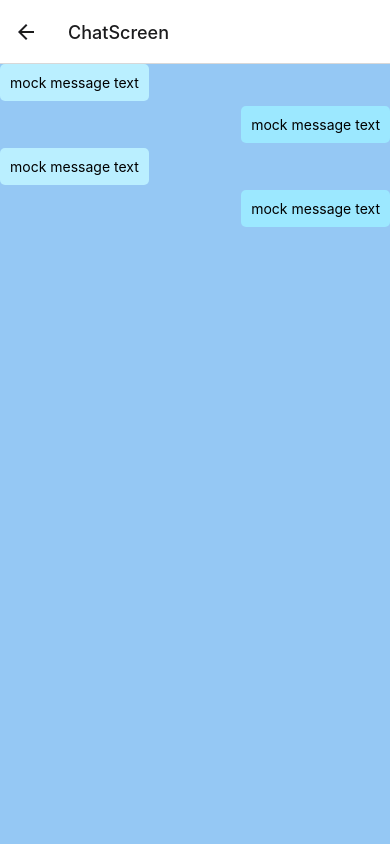
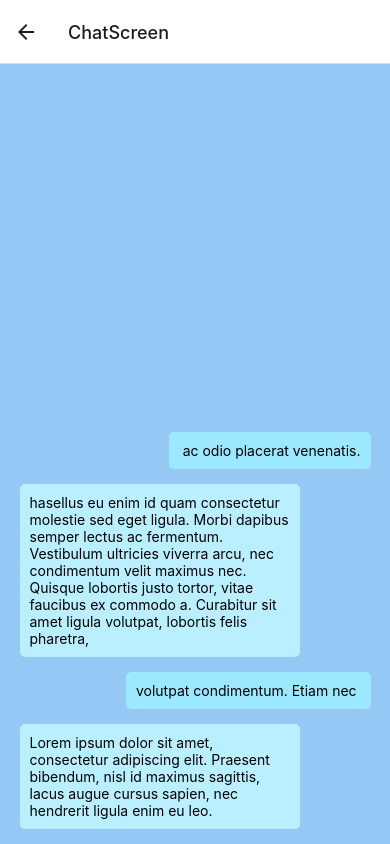
Before and after one commit to kriskoder/MyChatter, a React Native app: screen /ChatScreen in a window 390 px wide. Built offline with nearby package versions, Linux system fonts and the light colour scheme.

Commit message:
message container width and flexDirection fix

```diff
--- a/components/chatScreens/ChatScreen.js
+++ b/components/chatScreens/ChatScreen.js
@@ -3,14 +3,17 @@ import ChatViewWrapper from "../wrappers/ChatViewWrapper";
 import BasicViewWrapper from "../wrappers/BasicViewWrapper";
 import Message from "./Message";
 
+
+
+
 const ChatContainer = () => {
   return (
     <BasicViewWrapper>
       <ChatViewWrapper>
-        <Message type="incoming" />
-        <Message type="outgoing" />
-        <Message type="incoming" />
-        <Message type="outgoing" />
+        <Message type="incoming" content="Lorem ipsum dolor sit amet, consectetur adipiscing elit. Praesent bibendum, nisl id maximus sagittis, lacus augue cursus sapien, nec hendrerit ligula enim eu leo. "/>
+        <Message type="outgoing" content="volutpat condimentum. Etiam nec "/>
+        <Message type="incoming" content="hasellus eu enim id quam consectetur molestie sed eget ligula. Morbi dapibus semper lectus ac fermentum. Vestibulum ultricies viverra arcu, nec condimentum velit maximus nec. Quisque lobortis justo tortor, vitae faucibus ex commodo a. Curabitur sit amet ligula volutpat, lobortis felis pharetra, "/>
+        <Message type="outgoing" content=" ac odio placerat venenatis."/>
       </ChatViewWrapper>
     </BasicViewWrapper>
   );
--- a/components/chatScreens/Message.js
+++ b/components/chatScreens/Message.js
@@ -1,12 +1,12 @@
 import React from "react";
 import { View, Text, StyleSheet } from "react-native";
 
-const Message = ({ type }) => {
+const Message = ({ type, content }) => {
   const styleClass = { ...styles.container, ...styles[type] };
 
   return (
     <View style={styleClass}>
-      <Text>mock message text</Text>
+      <Text>{content}</Text>
     </View>
   );
 };
@@ -15,7 +15,8 @@ const styles = StyleSheet.create({
   container: {
     padding: 10,
     borderRadius: 5,
-    marginBottom: 5,
+    marginBottom: 15,
+    maxWidth: '80%'
   },
   incoming: {
     backgroundColor: "#baefff",
--- a/components/wrappers/ChatViewWrapper.js
+++ b/components/wrappers/ChatViewWrapper.js
@@ -9,7 +9,8 @@ const styles = StyleSheet.create({
   chatContainer: {
     display: "flex",
     flex: 1,
-    width: '100%'
+    width: '90%',
+    flexDirection: "column-reverse"
   },
 });
 
```
